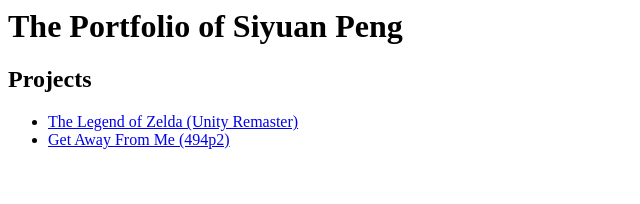
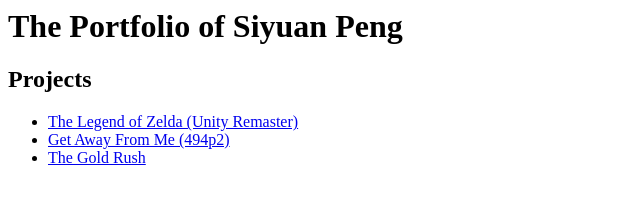
Before and after one commit to siyuan-peng/siyuan-peng.github.io, a plain HTML site: page index.html in a window 1280 px wide. Shown: the whole page, without its empty margins (0-640 px from the left). Drawn offline with Linux system fonts and the light colour scheme.

Commit message:
Update index.html

```diff
--- a/index.html
+++ b/index.html
@@ -9,6 +9,7 @@
 <ul>
 <li><a href="http://www-personal.umich.edu/~sypeng/494p1">The Legend of Zelda (Unity Remaster)</a></li>
 <li><a href="http://www-personal.umich.edu/~sypeng/494p2">Get Away From Me (494p2)</a></li>
+  <li><a href="https://yjxqwed.itch.io/thegoldrush">The Gold Rush</a></li>
 </ul>
 
 <!-- TIP: Rename this file "index.html", and it will become the default landing page whenever someone navigates their browser to your domain. -->
```
